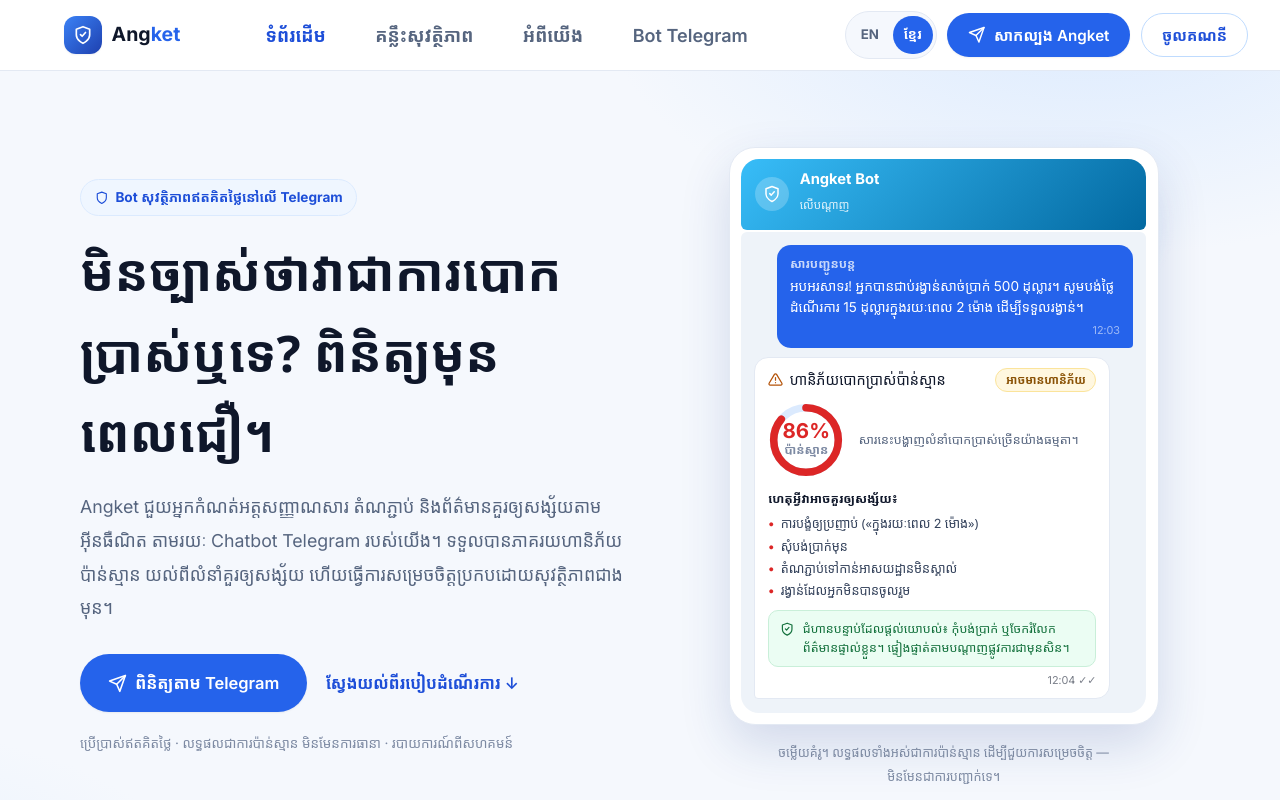
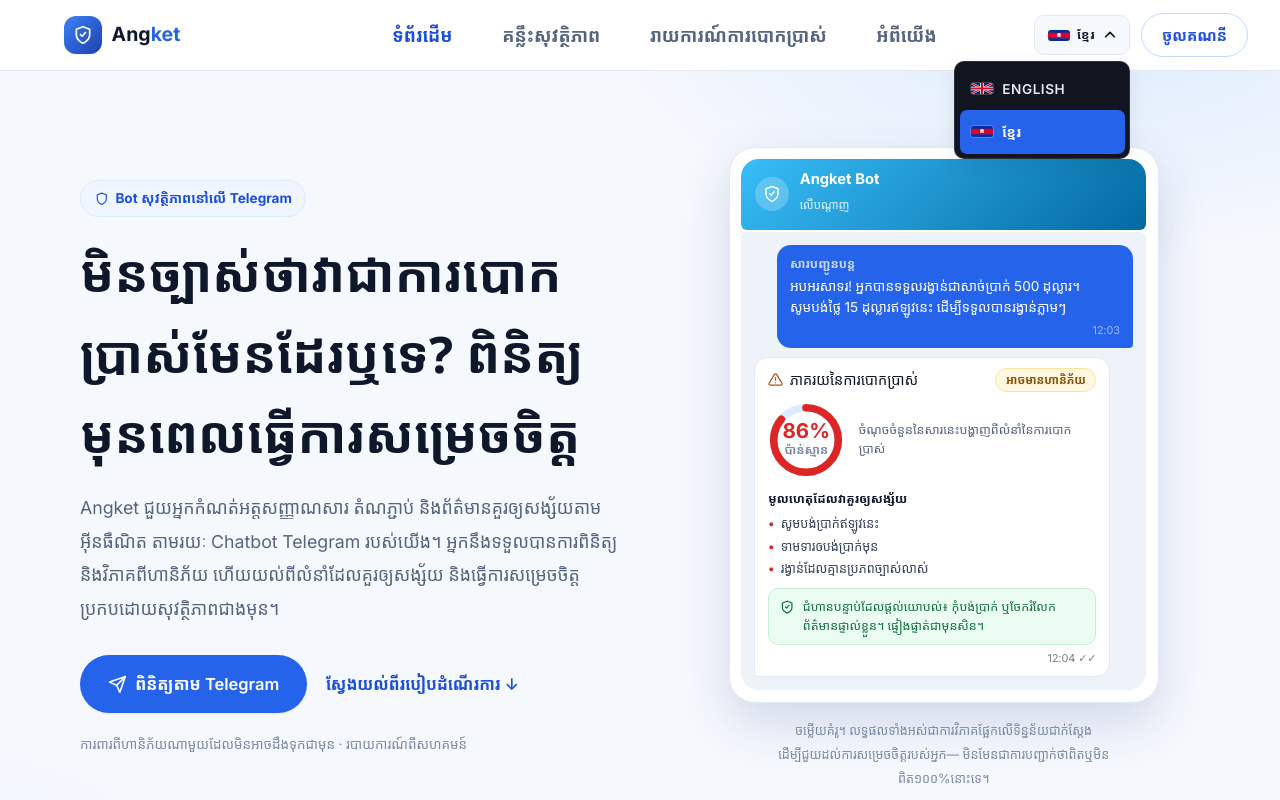
Before and after one commit to sokunkanhanget/angket-website, a React (Vite) app: page / in a window 1280 px wide. Both pictures are taken after a click on the button "ខ្មែរ". Shown: the top 800 px of the page. Built offline with nearby package versions, Linux system fonts and the light colour scheme.

Commit message:
change on order of nav link, delete button Try Angket on Header, and re-correct Khmer word on hero section

```diff
--- a/src/App.jsx
+++ b/src/App.jsx
@@ -9,6 +9,7 @@
 import { TelegramBand } from "@/components/telegram"
 import { ReportsFeed } from "@/components/reports-feed"
 import { SafetyTips } from "@/components/safety-tips"
+import { ReportForm } from "@/components/report-form"
 import { WhyAngket } from "@/components/why-angket"
 import { TrustNote } from "@/components/trust-note"
 import { FinalCta } from "@/components/final-cta"
@@ -54,6 +55,10 @@
   )
 }
 
+function ScamReportPage() {
+  return <ReportForm />
+}
+
 function HowItWorksPage() {
   return <HowItWorks />
 }
@@ -74,11 +79,12 @@
   const tipsSection = isTipsPage ? route.slice("#/safety-tips".length).replace(/^\//, "") : ""
   const isHowPage = route.startsWith("#/how-it-works")
   const isAboutPage = route.startsWith("#/about")
+  const isReportPage = route.startsWith("#/report")
   const isLoginPage = route.startsWith("#/login")
   const isSignupPage = route.startsWith("#/signup")
 
   useEffect(() => {
-    if (isTipsPage || isHowPage || isAboutPage || isLoginPage || isSignupPage) {
+    if (isTipsPage || isHowPage || isAboutPage || isReportPage || isLoginPage || isSignupPage) {
       if (tipsSection) {
         const el = document.getElementById(tipsSection)
         if (el) el.scrollIntoView()
@@ -91,7 +97,7 @@
       const el = document.getElementById(route.slice(1))
       if (el) el.scrollIntoView()
     }
-  }, [route, isTipsPage, tipsSection, isHowPage, isAboutPage, isLoginPage, isSignupPage])
+  }, [route, isTipsPage, tipsSection, isHowPage, isAboutPage, isReportPage, isLoginPage, isSignupPage])
 
   return (
     <LangProvider>
@@ -104,6 +110,8 @@
           <HowItWorksPage />
         ) : isAboutPage ? (
           <AboutPage />
+        ) : isReportPage ? (
+          <ScamReportPage />
         ) : isLoginPage ? (
           <Login />
         ) : isSignupPage ? (
--- a/src/components/hero.jsx
+++ b/src/components/hero.jsx
@@ -11,18 +11,18 @@
         <div>
           <span className="eyebrow rise">
             <IconShield style={{ width: "1em", height: "1em" }} />
-            <span>{t({ en: "Free safety bot on Telegram", km: "Bot សុវត្ថិភាពឥតគិតថ្លៃនៅលើ Telegram" })}</span>
+            <span>{t({ en: "Safety bot on Telegram", km: "Bot សុវត្ថិភាពនៅលើ Telegram" })}</span>
           </span>
           <h1 id="hero-title" className="rise d1">
             {t({
-              en: "Not Sure If It’s a Scam? Check Before You Trust.",
-              km: "មិនច្បាស់ថាវាជាការបោកប្រាស់ឬទេ? ពិនិត្យមុនពេលជឿ។",
+              en: "Not Sure If It​ is a Scam? Check Before You Trust.",
+              km: "មិនច្បាស់ថាវាជាការបោកប្រាស់មែនដែរឬទេ? ពិនិត្យមុនពេលធ្វើការសម្រេចចិត្ត",
             })}
           </h1>
           <p className="lede rise d2">
             {t({
-              en: "Angket helps you identify suspicious messages, links, and online information through our Telegram chatbot. Get an estimated scam risk percentage, understand suspicious patterns, and make safer decisions.",
-              km: "Angket ជួយអ្នកកំណត់អត្តសញ្ញាណសារ តំណភ្ជាប់ និងព័ត៌មានគួរឲ្យសង្ស័យតាមអ៊ីនធឺណិត តាមរយៈ Chatbot Telegram របស់យើង។ ទទួលបានភាគរយហានិភ័យប៉ាន់ស្មាន យល់ពីលំនាំគួរឲ្យសង្ស័យ ហើយធ្វើការសម្រេចចិត្តប្រកបដោយសុវត្ថិភាពជាងមុន។",
+              en: "Angket helps you identify suspicious messages, links, and online information through our Telegram chatbot. You will get an estimated scam risk percentage, understand suspicious patterns, and make safer decisions.",
+              km: "Angket ជួយអ្នកកំណត់អត្តសញ្ញាណសារ តំណភ្ជាប់ និងព័ត៌មានគួរឲ្យសង្ស័យតាមអ៊ីនធឺណិត តាមរយៈ Chatbot Telegram របស់យើង។ អ្នកនឹងទទួលបានការពិនិត្យ​ និង​វិភាគពីហានិភ័យ ហើយយល់ពីលំនាំដែលគួរឲ្យសង្ស័យ និងធ្វើការសម្រេចចិត្តប្រកបដោយសុវត្ថិភាពជាងមុន។",
             })}
           </p>
           <div className="hero-ctas rise d3">
@@ -36,8 +36,8 @@
           </div>
           <p className="hero-trust rise d3">
             {t({
-              en: "Free to use · Results are estimates, not guarantees · Community-powered reports",
-              km: "ប្រើប្រាស់ឥតគិតថ្លៃ · លទ្ធផលជាការប៉ាន់ស្មាន មិនមែនការធានា · របាយការណ៍ពីសហគមន៍",
+              en: "Protection from any risky · Community-powered reports",
+              km: "ការពារពីហានិភ័យណាមួយដែលមិនអាចដឹងទុកជាមុន · របាយការណ៍ពីសហគមន៍",
             })}
           </p>
         </div>
@@ -65,8 +65,8 @@
                 <span className="tag">{t({ en: "Forwarded message", km: "សារបញ្ជូនបន្ត" })}</span>
                 <span>
                   {t({
-                    en: "Congratulations! You won a $500 cash prize. Pay a $15 processing fee within 2 hours to claim your reward.",
-                    km: "អបអរសាទរ! អ្នកបានជាប់រង្វាន់សាច់ប្រាក់ 500 ដុល្លារ។ សូមបង់ថ្លៃដំណើរការ 15 ដុល្លារក្នុងរយៈពេល 2 ម៉ោង ដើម្បីទទួលរង្វាន់។",
+                    en: "Congratulations! You won a $500 cash prize. Pay a $15 processing fee​ now to claim your reward.",
+                    km: "អបអរសាទរ! អ្នកបានទទួលរង្វាន់ជាសាច់ប្រាក់ 500 ដុល្លារ។ សូមបង់ថ្លៃ 15 ដុល្លារឥឡូវនេះ​ ដើម្បីទទួលបានរង្វាន់ភ្លាមៗ",
                   })}
                 </span>
                 <span className="stamp">12:03</span>
@@ -75,7 +75,7 @@
                 <div className="risk-head">
                   <h3>
                     <IconWarning style={{ width: 15, height: 15, color: "#b45309" }} />
-                    <span>{t({ en: "Estimated scam risk", km: "ហានិភ័យបោកប្រាស់ប៉ាន់ស្មាន" })}</span>
+                    <span>{t({ en: "Percentage of scam", km: "ភាគរយនៃការបោកប្រាស់" })}</span>
                   </h3>
                   <span className="risk-chip">{t({ en: "Potentially risky", km: "អាចមានហានិភ័យ" })}</span>
                 </div>
@@ -93,25 +93,24 @@
                   <p className="risk-meta">
                     <span>
                       {t({
-                        en: "This message shows several common scam patterns.",
-                        km: "សារនេះបង្ហាញលំនាំបោកប្រាស់ច្រើនយ៉ាងធម្មតា។",
+                        en: "This message shows several scam patterns.",
+                        km: "ចំណុចចំនួននៃសារនេះបង្ហាញពីលំនាំនៃការបោកប្រាស់",
                       })}
                     </span>
                   </p>
                 </div>
-                <p className="why-title">{t({ en: "Why it may be suspicious:", km: "ហេតុអ្វីវាអាចគួរឲ្យសង្ស័យ៖" })}</p>
+                <p className="why-title">{t({ en: "Why it may be suspicious", km: "មូលហេតុដែលវាគួរឲ្យសង្ស័យ" })}</p>
                 <ul className="why-list">
-                  <li>{t({ en: "Urgency pressure (“within 2 hours”)", km: "ការបង្ខំឲ្យប្រញាប់ («ក្នុងរយៈពេល 2 ម៉ោង»)" })}</li>
-                  <li>{t({ en: "Asks for an upfront payment", km: "សុំបង់ប្រាក់មុន" })}</li>
-                  <li>{t({ en: "Unfamiliar link destination", km: "តំណភ្ជាប់ទៅកាន់អាសយដ្ឋានមិនស្គាល់" })}</li>
-                  <li>{t({ en: "A prize you never entered for", km: "រង្វាន់ដែលអ្នកមិនបានចូលរួម" })}</li>
+                  <li>{t({ en: "Urgency pressure (“pay now”)", km: "សូមបង់ប្រាក់ឥឡូវនេះ" })}</li>
+                  <li>{t({ en: "Asks for an upfront payment", km: "ទាមទារឲបង់ប្រាក់មុន" })}</li>
+                  <li>{t({ en: "Rewards from Unknown Sources ​​​​​​​​​", km: "រង្វាន់ដែលគ្មានប្រភពច្បាស់លាស់" })}</li>
                 </ul>
                 <p className="reco">
                   <IconShield check />
                   <span>
                     {t({
-                      en: "Suggested next step: don’t pay or share personal information. Verify through official channels first.",
-                      km: "ជំហានបន្ទាប់ដែលផ្ដល់យោបល់៖ កុំបង់ប្រាក់ ឬចែករំលែកព័ត៌មានផ្ទាល់ខ្លួន។ ផ្ទៀងផ្ទាត់តាមបណ្ដាញផ្លូវការជាមុនសិន។",
+                      en: "Suggested next step: don’t pay or share personal information. Verify first.",
+                      km: "ជំហានបន្ទាប់ដែលផ្ដល់យោបល់៖ កុំបង់ប្រាក់ ឬចែករំលែកព័ត៌មានផ្ទាល់ខ្លួន។ ផ្ទៀងផ្ទាត់ជាមុនសិន។",
                     })}
                   </span>
                 </p>
@@ -121,8 +120,8 @@
           </div>
           <p className="chat-note">
             {t({
-              en: "Example reply. Every result is an estimate to help you decide — not a confirmation.",
-              km: "ចម្លើយគំរូ។ លទ្ធផលទាំងអស់ជាការប៉ាន់ស្មាន ដើម្បីជួយការសម្រេចចិត្ត — មិនមែនជាការបញ្ជាក់ទេ។",
+              en: "Example reply. Every results are based on real data analysis​ to help you make decision — not a confirmation.",
+              km: "ចម្លើយគំរូ។ លទ្ធផលទាំងអស់ជាការវិភាគផ្អែកលើទិន្នន័យជាក់ស្តែង ដើម្បីជួយដល់ការសម្រេចចិត្តរបស់អ្នក— មិនមែនជាការបញ្ជាក់ថាពិត​ឬមិនពិត​១០០%នោះទេ។",
             })}
           </p>
         </div>
--- a/src/components/reports-feed.jsx
+++ b/src/components/reports-feed.jsx
@@ -2,7 +2,6 @@
 import { useLang } from "@/lib/i18n"
 import { DEMO_REPORTS, SCAM_TYPES, TYPE_LABELS } from "@/lib/data"
 import { Reveal } from "./reveal"
-import { ReportForm } from "./report-form"
 import { IconGlobe, IconInfo, IconSearch } from "./icons"
 
 export function ReportsFeed() {
@@ -170,7 +169,6 @@
           </div>
         </div>
 
-        <ReportForm />
       </div>
     </section>
   )
--- a/src/components/site-header.jsx
+++ b/src/components/site-header.jsx
@@ -1,11 +1,41 @@
-import { useEffect, useState } from "react"
+import { useEffect, useRef, useState } from "react"
 import { useLang } from "@/lib/i18n"
 import { NAV_LINKS, TELEGRAM_BOT_URL } from "@/lib/data"
 import { IconMenu, IconSend, IconShield } from "./icons"
 
+function FlagGB() {
+  return (
+    <svg className="flag" viewBox="0 0 60 30" aria-hidden="true">
+      <clipPath id="gb-clip"><rect width="60" height="30" /></clipPath>
+      <g clipPath="url(#gb-clip)">
+        <rect width="60" height="30" fill="#012169" />
+        <path d="M0,0 60,30 M60,0 0,30" stroke="#fff" strokeWidth="6" />
+        <path d="M0,0 60,30 M60,0 0,30" stroke="#C8102E" strokeWidth="4" />
+        <path d="M30,0 v30 M0,15 h60" stroke="#fff" strokeWidth="10" />
+        <path d="M30,0 v30 M0,15 h60" stroke="#C8102E" strokeWidth="6" />
+      </g>
+    </svg>
+  )
+}
+
+function FlagKH() {
+  return (
+    <svg className="flag" viewBox="0 0 60 30" aria-hidden="true">
+      <rect width="60" height="30" fill="#032ea1" />
+      <rect y="7.5" width="60" height="15" fill="#e00025" />
+      <g fill="#fff">
+        <path d="M26 9 h8 v2 l1 1 v3 l-1 1 h-8 l-1 -1 v-3 l1 -1 z" />
+        <rect x="24.5" y="16" width="11" height="2" />
+      </g>
+    </svg>
+  )
+}
+
 export function SiteHeader() {
   const { lang, setLang, t } = useLang()
   const [open, setOpen] = useState(false)
+  const [langOpen, setLangOpen] = useState(false)
+  const langRef = useRef(null)
   const [route, setRoute] = useState(() => window.location.hash)
   useEffect(() => {
     const onHashChange = () => setRoute(window.location.hash)
@@ -20,6 +50,20 @@
         route.startsWith("#/home")
       : route.startsWith(href)
   const closeMenu = () => setOpen(false)
+
+  useEffect(() => {
+    if (!langOpen) return
+    const onClickOutside = (e) => {
+      if (langRef.current && !langRef.current.contains(e.target)) setLangOpen(false)
+    }
+    document.addEventListener("mousedown", onClickOutside)
+    return () => document.removeEventListener("mousedown", onClickOutside)
+  }, [langOpen])
+
+  const pickLang = (code) => {
+    setLang(code)
+    setLangOpen(false)
+  }
 
   return (
     <header className="site-header">
@@ -43,19 +87,53 @@
           </ul>
 
           <div className="nav-actions">
-            <div className="lang-switch" role="group" aria-label="Language / ភាសា">
-              <button type="button" className="lang-btn" aria-pressed={lang === "en"} onClick={() => setLang("en")}>
-                EN
+            <div className="lang-switch" ref={langRef}>
+              <button
+                type="button"
+                className="lang-toggle"
+                aria-haspopup="listbox"
+                aria-expanded={langOpen}
+                onClick={() => setLangOpen((v) => !v)}
+              >
+                {lang === "km" ? <FlagKH /> : <FlagGB />}
+                {lang === "km" ? "ខ្មែរ" : "ENGLISH"}
+                <svg
+                  className={`lang-caret${langOpen ? " up" : ""}`}
+                  viewBox="0 0 16 16"
+                  aria-hidden="true"
+                >
+                  <path d="M3 6l5 5 5-5" fill="none" stroke="currentColor" strokeWidth="2" strokeLinecap="round" strokeLinejoin="round" />
+                </svg>
               </button>
-              <button type="button" className="lang-btn" aria-pressed={lang === "km"} onClick={() => setLang("km")}>
-                ខ្មែរ
-              </button>
+              {langOpen && (
+                <ul className="lang-dropdown" role="listbox" aria-label="Language / ភាសា">
+                  <li>
+                    <button
+                      type="button"
+                      role="option"
+                      aria-selected={lang === "en"}
+                      className={`lang-option${lang === "en" ? " active" : ""}`}
+                      onClick={() => pickLang("en")}
+                    >
+                      <FlagGB />
+                      ENGLISH
+                    </button>
+                  </li>
+                  <li>
+                    <button
+                      type="button"
+                      role="option"
+                      aria-selected={lang === "km"}
+                      className={`lang-option${lang === "km" ? " active" : ""}`}
+                      onClick={() => pickLang("km")}
+                    >
+                      <FlagKH />
+                      ខ្មែរ
+                    </button>
+                  </li>
+                </ul>
+              )}
             </div>
-
-            <a className="btn btn-primary" href={TELEGRAM_BOT_URL} target="_blank" rel="noopener noreferrer">
-              <IconSend />
-              <span>{t({ en: "Try Angket", km: "សាកល្បង Angket" })}</span>
-            </a>
 
             <a className="btn btn-outline" href="#/login">
               {t({ en: "Log in", km: "ចូលគណនី" })}
--- a/src/lib/i18n.jsx
+++ b/src/lib/i18n.jsx
@@ -8,7 +8,7 @@
 }
 
 export function LangProvider({ children }) {
-  const [lang, setLang] = useState("en")
+  const [lang, setLang] = useState("km")
 
   useEffect(() => {
     document.documentElement.lang = lang === "km" ? "km" : "en"
--- a/src/styles/angket.css
+++ b/src/styles/angket.css
@@ -66,7 +66,7 @@
 html.km h1, html.km h2, html.km h3, html.km h4 { font-family: var(--font-km); }
 html.km body { line-height: 1.9; }
 html.km h1, html.km h2, html.km h3 { line-height: 1.6; letter-spacing: 0; }
-html.km .btn, html.km .chip-btn, html.km .lang-btn { padding-top: 0.42rem; padding-bottom: 0.42rem; }
+html.km .btn, html.km .chip-btn, html.km .lang-toggle { padding-top: 0.42rem; padding-bottom: 0.42rem; }
 html.km .eyebrow, html.km .bubble .tag, html.km .gauge .pct span,
 html.km .popular h3, html.km .site-footer h3 { text-transform: none; letter-spacing: 0; font-size: 0.9em; }
 
@@ -165,16 +165,35 @@
 .nav-actions { display: flex; align-items: center; gap: 0.65rem; }
 
 .lang-switch {
-  display: inline-flex; align-items: center; gap: 0.15rem;
-  background: var(--surface); border: 1px solid var(--border);
-  border-radius: 999px; padding: 0.2rem;
+  position: relative;
+  display: inline-flex;
 }
-.lang-btn {
-  font: inherit; font-size: 0.83rem; font-weight: 700;
-  border: none; background: transparent; color: var(--muted);
-  border-radius: 999px; padding: 0.3rem 0.7rem; cursor: pointer;
+.lang-toggle {
+  font: inherit; font-size: 0.78rem; font-weight: 700; letter-spacing: 0.06em;
+  display: inline-flex; align-items: center; gap: 0.45rem;
+  border: 1px solid var(--border); background: var(--surface); color: var(--ink);
+  border-radius: 10px; padding: 0.45rem 0.8rem; cursor: pointer;
+  transition: border-color 0.15s ease, background 0.15s ease;
 }
-.lang-btn[aria-pressed="true"] { background: var(--blue-600); color: #fff; }
+.lang-toggle:hover { border-color: var(--blue-600); }
+.lang-caret { width: 14px; height: 14px; transition: transform 0.15s ease; }
+.lang-caret.up { transform: rotate(180deg); }
+.lang-dropdown {
+  position: absolute; top: calc(100% + 0.4rem); right: 0; z-index: 50;
+  margin: 0; padding: 0.3rem; list-style: none;
+  min-width: 11rem;
+  background: #10151f; border: 1px solid rgba(255, 255, 255, 0.12);
+  border-radius: 10px; box-shadow: var(--shadow-md, 0 8px 24px rgba(0, 0, 0, 0.25));
+}
+.lang-option {
+  font: inherit; font-size: 0.85rem; font-weight: 600; letter-spacing: 0.04em;
+  width: 100%; display: flex; align-items: center; gap: 0.6rem;
+  background: transparent; color: #e5e9f0; text-align: left;
+  border: none; border-radius: 7px; padding: 0.55rem 0.65rem; cursor: pointer;
+}
+.lang-option:hover { background: rgba(255, 255, 255, 0.08); color: #fff; }
+.lang-option.active { background: var(--blue-600); color: #fff; }
+.flag { width: 22px; height: auto; border-radius: 3px; flex: none; box-shadow: 0 0 0 1px rgba(255, 255, 255, 0.2); }
 
 .menu-btn {
   display: none; place-items: center; width: 42px; height: 42px;
```
Also changed, not shown: src/lib/data.js.
